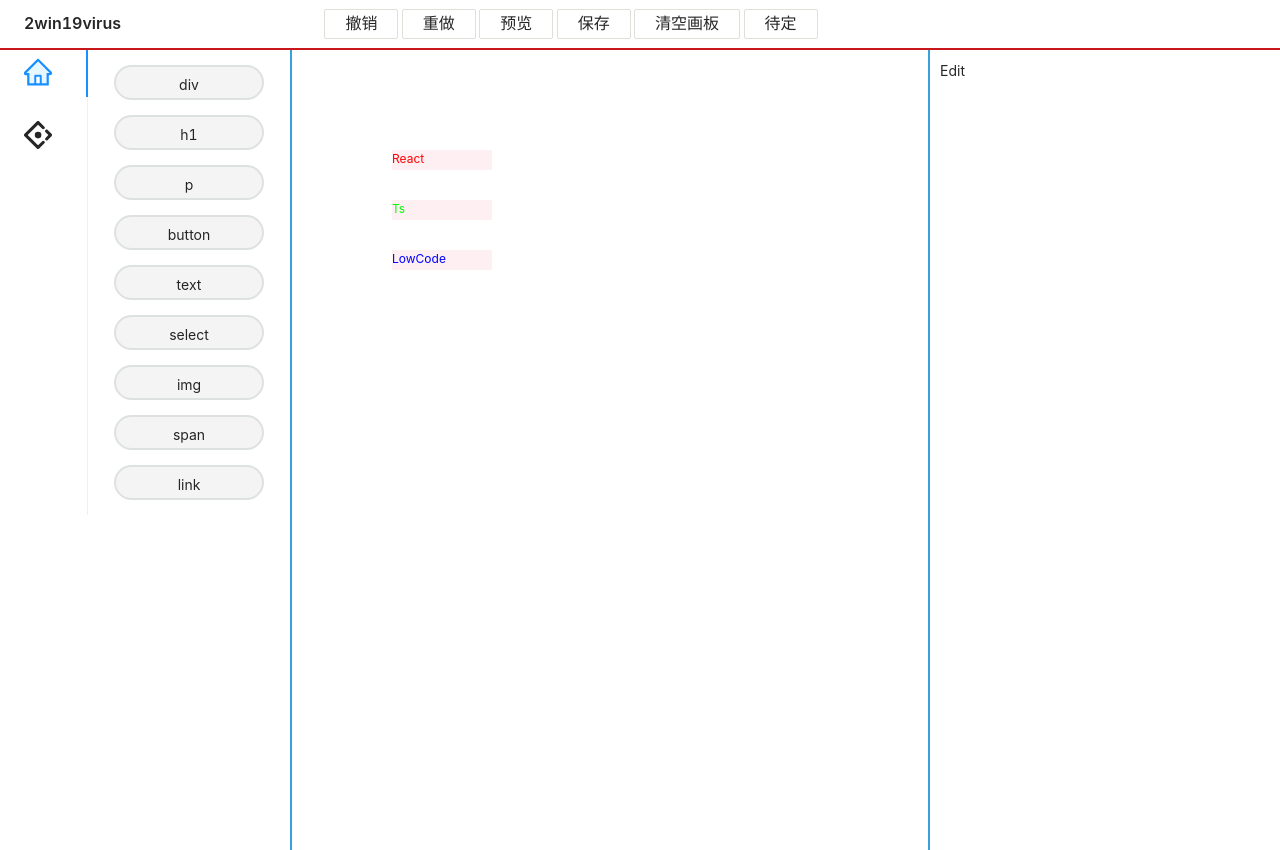
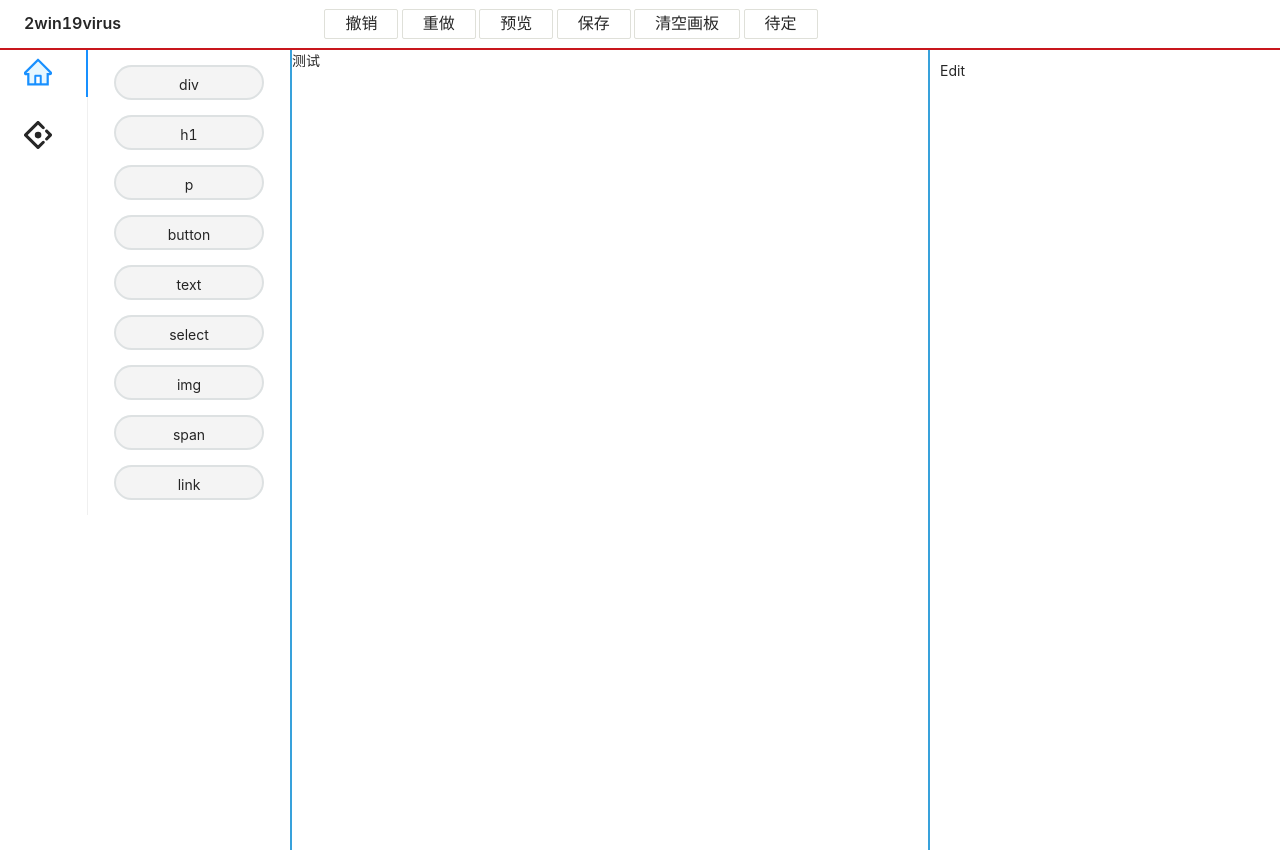
Before and after one commit to jokereven/2win19virus, a React (Create React App) app: page / in a window 1280 px wide. Built offline with nearby package versions, Linux system fonts and the light colour scheme.

Commit message:
feat: 拖拽的基本实现

```diff
--- a/src/App.tsx
+++ b/src/App.tsx
@@ -1,4 +1,5 @@
 import { Header } from "pages/Header";
+import MiddlePage from "pages/MidPanel/middlePage";
 import React, { useState } from "react";
 // React dnd
 import { DndProvider } from "react-dnd";
@@ -24,13 +25,14 @@ const App: React.FC = () => {
         <Header></Header>
         <div className="content">
           <LeftPanel />
-          <MidPanel
+          {/* <MidPanel
             key={`${drawPanelData.length}-${Math.random()}`}
             data={drawPanelData}
             setRightPanelType={setRightPanelType}
             setRightRanelElementId={setRightRanelElementId}
             setData={setDrawPanelData}
-          />
+          /> */}
+          <MiddlePage></MiddlePage>
           <RightPanel
             type={rightPanelType}
             data={drawPanelData}
--- a/src/dataClass/componentClass.tsx
+++ b/src/dataClass/componentClass.tsx
@@ -1,7 +1,7 @@
 export default class component {
   static count = 0;
   tag: any;
-  parent: component | null = null;
+  parent: component | null;
   key: number;
   style: Object;
   children: Array<component | string>;
@@ -20,6 +20,7 @@ export default class component {
     this.children = children;
     this.blink = blink;
     this.key = component.count;
+    this.parent = null;
     component.count++;
   }
   r(): any {
--- a/src/index.tsx
+++ b/src/index.tsx
@@ -1,5 +1,7 @@
 import React from "react";
 import ReactDOM from "react-dom/client";
+import { Provider } from "react-redux";
+import { store } from "redux/store";
 import App from "./App";
 import reportWebVitals from "./reportWebVitals";
 
@@ -8,7 +10,9 @@ const root = ReactDOM.createRoot(
 );
 root.render(
   <React.StrictMode>
-    <App />
+    <Provider store={store}>
+      <App />
+    </Provider>
   </React.StrictMode>
 );
 
--- a/src/mock/componentData/basic.json
+++ b/src/mock/componentData/basic.json
@@ -1,57 +1,57 @@
 {
-    "data":[
+  "data": [
     {
-            "type":"div",
-            "props":{
-
+      "type": "div",
+      "props": {
+        "tag": "div"
       }
     },
     {
-            "type":"h1",
-            "props":{
-
+      "type": "h1",
+      "props": {
+        "tag": "h1"
       }
     },
     {
-            "type":"p",
-            "props":{
-
+      "type": "p",
+      "props": {
+        "tag": "p"
       }
     },
     {
-            "type":"button",
-            "props":{
-
+      "type": "button",
+      "props": {
+        "tag": "button"
       }
     },
     {
-            "type":"text",
-            "props":{
-
+      "type": "text",
+      "props": {
+        "tag": "span"
       }
     },
     {
-            "type":"select",
-            "props":{
-
+      "type": "select",
+      "props": {
+        "tag": "select"
       }
     },
     {
-            "type":"img",
-            "props":{
-
+      "type": "img",
+      "props": {
+        "tag": "img"
       }
     },
     {
-            "type":"span",
-            "props":{
-
+      "type": "span",
+      "props": {
+        "tag": "span"
       }
     },
     {
-            "type":"link",
-            "props":{
-
+      "type": "link",
+      "props": {
+        "tag": "a"
       }
     }
   ]
--- a/src/pages/MidPanel/middlePage.tsx
+++ b/src/pages/MidPanel/middlePage.tsx
@@ -1,9 +1,35 @@
 import component from "dataClass/componentClass";
 import { connect } from "react-redux";
+import { useDrag, useDrop } from "react-dnd";
+import { COMPONENT_TYPE } from "types";
+import { store } from "redux/store";
+import { stateConstantas } from "redux/constantas";
+import { MidItemsContainer, MidPanelWrapper } from "./style";
+import basic from "../../mock/componentData/basic.json";
+function MiddlePage(props: any) {
+  const types = basic.data.map((value) => {
+    return value.type;
+  });
 
-function MiddlePage(props: any) {
   var state: component = props.state.stateNode;
-  return <div>{state.r()}</div>;
+  const [, drop] = useDrop(() => ({
+    accept: types, // drop接受的type
+    drop: (_, monitor) => {
+      store.dispatch({
+        type: stateConstantas.ADDDOM,
+        data: {
+          place: state.key,
+          method: stateConstantas.APPENDAFTER,
+          newDOM: new component(monitor.getItemType(), {}, {}, ["测试"]),
+        },
+      });
+    },
+  }));
+  return (
+    <MidPanelWrapper>
+      <MidItemsContainer ref={drop}>{state.r()}</MidItemsContainer>
+    </MidPanelWrapper>
+  );
 }
 const mapStateToProps = (data: any) => {
   return {
```
Lines whose indentation alone changed are shown as unchanged.
